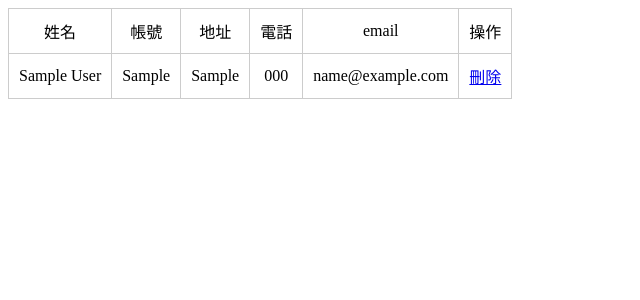
After one commit to wdaweb/mem-login-Yehbosen, a PHP site: page /admin.php in a window 1280 px wide. The commit adds this page. Shown: the top 300 px of the page, without its empty margins (0-640 px from the left). Run offline with PHP 8.4, Linux system fonts and the light colour scheme; tables that the repository leaves empty or names only in its code hold one stand-in row (values such as "Sample post").

Commit message:
20191101-刪除會員資料

```diff
--- /dev/null
+++ b/admin.php
@@ -0,0 +1,53 @@
+<?php
+    include_once "base.php";
+
+    $sql="select * from user ";
+    $rows=$pdo->query($sql)->fetchALL();  //取出全部資料
+?>
+<!DOCTYPE html>
+<html lang="en">
+<head>
+    <meta charset="UTF-8">
+    <meta name="viewport" content="width=device-width, initial-scale=1.0">
+    <meta http-equiv="X-UA-Compatible" content="ie=edge">
+    <title>Document</title>
+    <style>
+  table{
+    border-collapse:collapse;
+    border-spacing:0;
+  }
+  td{
+    border:1px solid #ccc;
+    padding:10px;
+    text-align:center;
+  }
+  </style>
+</head>
+<body>
+    <table>
+    <tr>
+        <td>姓名</td>
+        <td>帳號</td>
+        <td>地址</td>
+        <td>電話</td>
+        <td>email</td>
+        <td>操作</td>
+    </tr>
+    <?php
+        foreach ($rows as $user) {
+
+    ?>
+    <tr>
+        <td><?=$user['name']?></td>
+        <td><?=$user['acc']?></td>
+        <td><?=$user['addr']?></td>
+        <td><?=$user['tel']?></td>
+        <td><?=$user['email']?></td>
+        <td><a href="del_user.php?id=<?=$user['id'];?>">刪除</a></td>
+    </tr>
+    <?php
+    }
+    ?>
+</table>
+</body>
+</html>
--- a/member_center.php
+++ b/member_center.php
@@ -29,6 +29,7 @@
 </head>
 <body>
   <div class="member">
+  <a href="admin.php">會員列表</a>
     <div class="wellcome">
       HI! 歡迎光臨!以下是你的個人資料:
       <a href="logout.php">登出</a>
--- a/reg_api.php
+++ b/reg_api.php
@@ -22,7 +22,7 @@ echo $email=$_POST['email'];
 // $dsn="mysql:host=localhost;charset=utf8;dbname=mydb";
 // $pdo=new PDO($dsn,'root','1740');
 
-$sql="insert into user (`acc`,`pw`,`name`,`addr`,`tel`,`birthay`,`email`) values
+$sql="insert into user (`acc`,`pw`,`name`,`addr`,`tel`,`birthday`,`email`) values
 ('$acc','$pw','$name','$addr','$tel','$date','$email')";
 echo "sql語法是:".$sql;
 // echo $pdo->query($sql);
```
Also changed, not shown: del_user.php (added, +12 -0 lines). Lines whose indentation alone changed are shown as unchanged.
